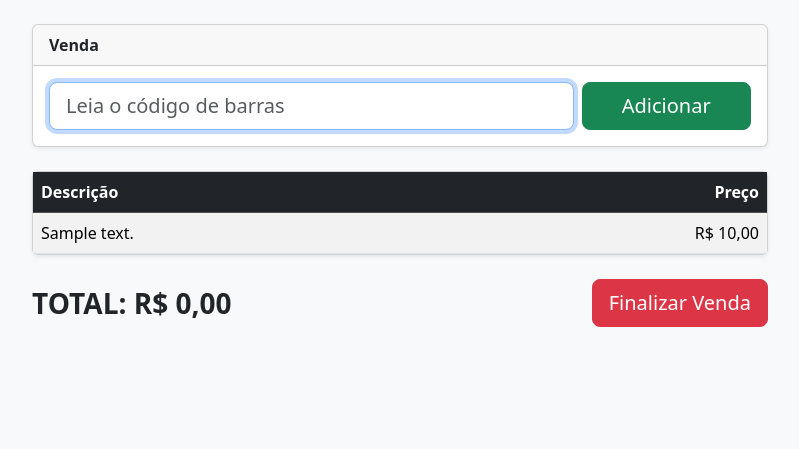
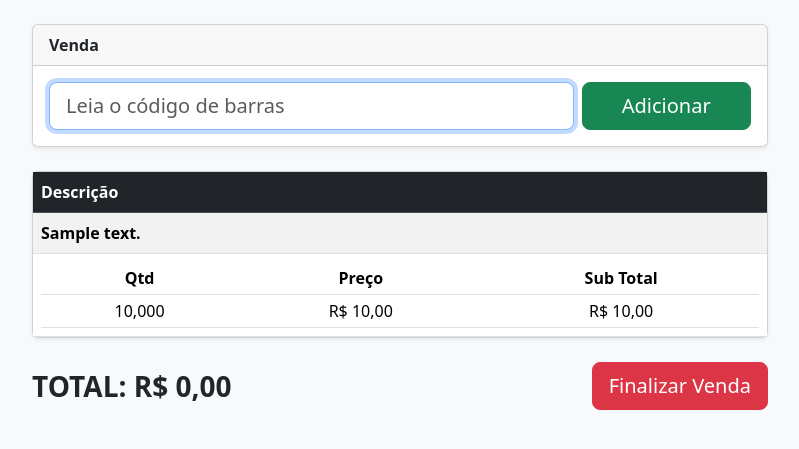
Before and after one commit to Tiago370/UnoPDV, a Flask app: template templates/venda.html in a window 1280 px wide. Shown: the part 56-505 px from the top of the page, without its empty margins (240-1039 px from the left). Run offline with Flask 3, Linux system fonts and the light colour scheme; the template is opened without the code that fills it: most values are stand-ins (such as "Sample title", 1, 10 or a date in 2020).

Commit message:
ADD qtd and sub total fields

```diff
--- a/app.py
+++ b/app.py
@@ -2,7 +2,7 @@ from flask import Flask,render_template,request,redirect,session
 import sqlite3,os
 from datetime import datetime
 app=Flask(__name__)
-app.secret_key="pdv"
+app.secret_key="pdv2"
 def db():return sqlite3.connect("pdv.db")
 if not os.path.exists("pdv.db"):
     conn=db();c=conn.cursor()
@@ -25,9 +25,19 @@ def venda():
     if "itens" not in session:session["itens"]=[]
     if request.method=="POST":
         conn=db();c=conn.cursor()
-        p=c.execute("select id,descricao,preco from produto where codigo=?",(request.form["codigo"],)).fetchone();conn.close()
-        if p:session["itens"].append({"id":p[0],"desc":p[1],"preco":p[2]});session.modified=True
-    total=sum(i["preco"] for i in session["itens"])
+        codigo = request.form["codigo"]
+        if "*" in codigo:
+            qtd = float(codigo.split("*")[0])
+            cod = codigo.split("*")[1]
+        else:
+            qtd = 1.0
+            cod = codigo
+        p=c.execute("select id,descricao,preco from produto where codigo=?",(cod,)).fetchone();conn.close()
+        preco = p[2]
+        sub_total = qtd * preco
+        if p:session["itens"].append({"id":p[0],"desc":p[1],"preco":p[2],"qtd":qtd, "sub_total":sub_total});session.modified=True
+
+    total=sum(i["sub_total"] for i in session["itens"])
     return render_template("venda.html",itens=session["itens"],total=total)
 @app.route("/finalizar")
 def finalizar():
--- a/templates/venda.html
+++ b/templates/venda.html
@@ -22,14 +22,28 @@
 <thead class="table-dark">
 <tr>
 <th>Descrição</th>
-<th class="text-end">Preço</th>
 </tr>
 </thead>
 <tbody>
 {% for i in itens %}
 <tr>
-<td>{{ i.desc }}</td>
-<td class="text-end">R$ {{ "%.2f"|format(i.preco)|replace(".",",") }}</td>
+<td><strong>{{ i.desc }}</strong></td>
+</tr>
+<tr>
+<td>
+<table class="table table-sm mb-0 text-center">
+<tr class="fw-bold">
+<td>Qtd</td>
+<td>Preço</td>
+<td>Sub Total</td>
+</tr>
+<tr>
+<td>{{ "%.3f"|format(i.qtd)|replace(".",",") }}</td>
+<td>R$ {{ "%.2f"|format(i.preco)|replace(".",",") }}</td>
+<td>R$ {{ "%.2f"|format(i.sub_total)|replace(".",",") }}</td>
+</tr>
+</table>
+</td>
 </tr>
 {% endfor %}
 </tbody>
@@ -45,4 +59,5 @@
 </div>
 </div>
 </div>
+
 {% endblock %}
--- a/todo.txt
+++ b/todo.txt
@@ -4,4 +4,5 @@
 [X] Apresentar o preço com vírgula.
 [X] Criar um script par alimentar o banco de dados com produtos reais
 [X] Criar arquivo .gitignore e remover o "pdv.db" no repositório remoto.
-[ ] Criar campo "qtd" na venda e implementar a multiplicação no código de barras.
+[X] Criar campo "qtd" na venda e implementar a multiplicação no código de barras.
+[ ] Criar um aviso para o quando o código não estiver cadastrado.
```
